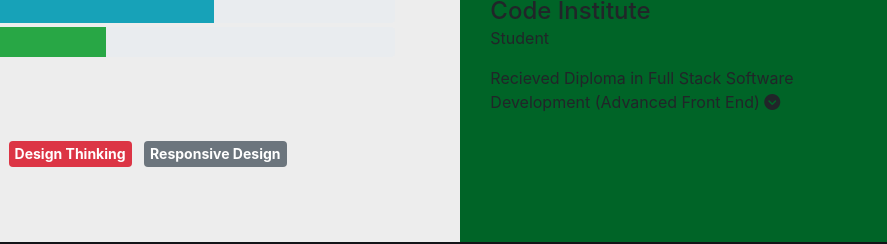
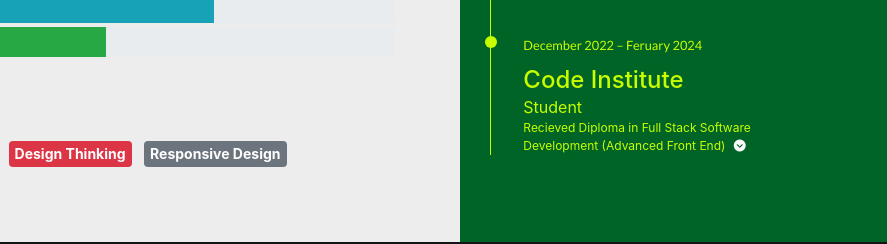
Before and after one commit to SoroushGReza/my-website, a plain HTML site: page resume.html in a window 1280 px wide. Shown: the part 737-981 px from the top of the page, 393-1280 px from the left. Drawn offline with nearby package versions, Linux system fonts and the light colour scheme; a web font is replaced by a local one.

Commit message:
Added: styling to Studies and dropdown in resume.css

```diff
--- a/assets/css/resume.css
+++ b/assets/css/resume.css
@@ -80,6 +80,7 @@
     color: #ffffff;
 }
 
+/*  Work History Timeline  */
 .timeline-item {
     padding: 4.3em 2em 0em 2em;
     position: relative;
@@ -116,3 +117,73 @@
     content: '';
     background-color: #fafafa;
 }
+
+/*  Studies Timeline  */
+.timeline-item-studies {
+    padding: 4.3em 2em 0em 2em;
+    position: relative;
+    color: #c8ff00;
+    border-left: 1px solid;
+}
+
+.timeline-item-studies p {
+    padding: 0;
+    margin: 0;
+}
+
+.timeline-item-studies:before {
+    content: attr(data-dates);
+    position: absolute;
+    left: 2.5em;
+    top: 3em;
+    display: block;
+    font-family: Lato, sans-serif;
+    font-weight: 500;
+    font-size: 0.8em;
+    margin: 0;
+    padding: 0;
+}
+
+.timeline-item-studies:after {
+    width: 12px;
+    height: 12px;
+    display: block;
+    top: 2.4em;
+    position: absolute;
+    left: -6px;
+    border-radius: 12px;
+    content: '';
+    background-color: #c8ff00;
+}
+
+.studies {
+    font-size: 12px;
+    color: #c8ff00;
+}
+
+/* Dropdowm Diploma */
+
+.dropdown-content {
+    position: absolute;
+    background-color: #444444;
+    min-width: 160px;
+    box-shadow: 0px 8px 16px 0px rgba(0,0,0,0.2);
+    z-index: 1;
+    align-items: center;
+    text-align: center;
+}
+
+.dropdown-content a {
+    color: black;
+    padding: 12px 16px;
+    text-decoration: none;
+    display: block;
+}
+
+.dropdown-content a:hover {background-color: #394900}
+
+.fa-circle-chevron-down {
+    margin-left: 5px;
+    cursor: pointer;
+    color: #fafafa;
+}
```
